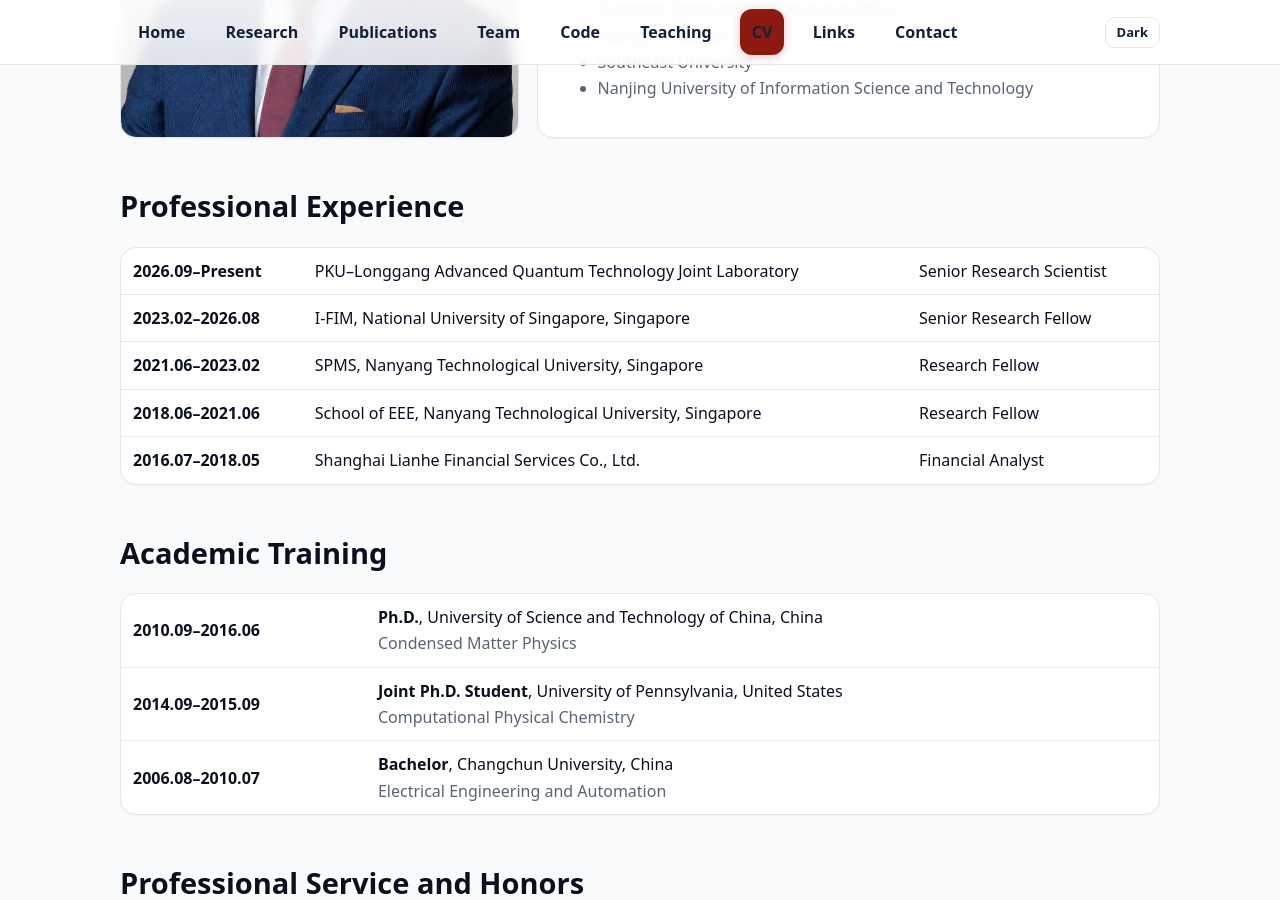
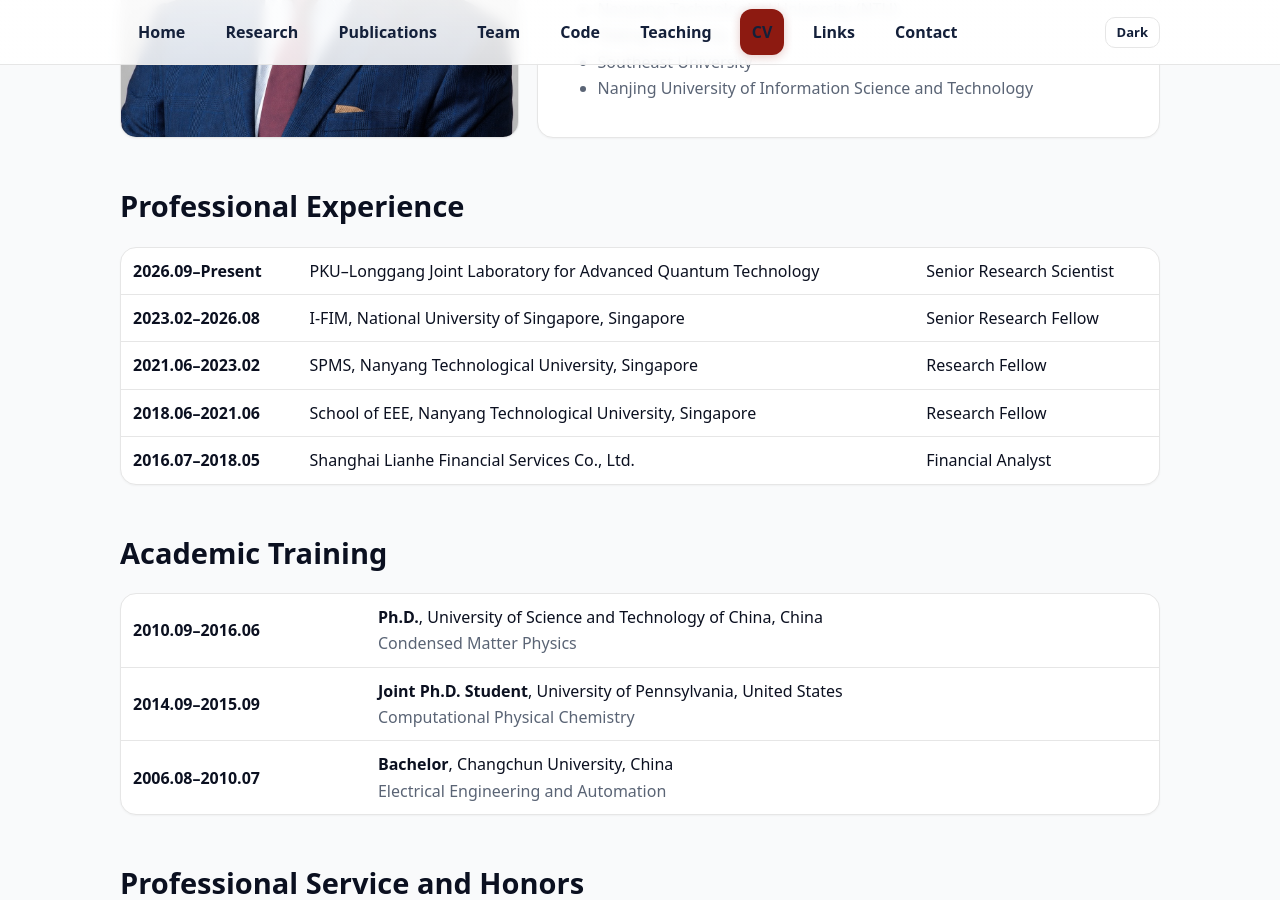
Before and after one commit to sunohao/sunohao.github.io, a Jekyll site: the page built from cv/index.md, in a window 1280 px wide and 900 px high, scrolled down 512 px. Built offline with Jekyll 4.4.1, drawn with Linux system fonts in a browser that asks for light colours.

Commit message:
Revert laboratory name change

```diff
--- a/cv/index.md
+++ b/cv/index.md
@@ -91,7 +91,7 @@ permalink: /cv.html
       <tbody>
         <tr>
           <td><strong>2026.09–Present</strong></td>
-          <td>PKU–Longgang Advanced Quantum Technology Joint Laboratory</td>
+          <td>PKU–Longgang Joint Laboratory for Advanced Quantum Technology</td>
           <td>Senior Research Scientist</td>
         </tr>
         <tr>
```
